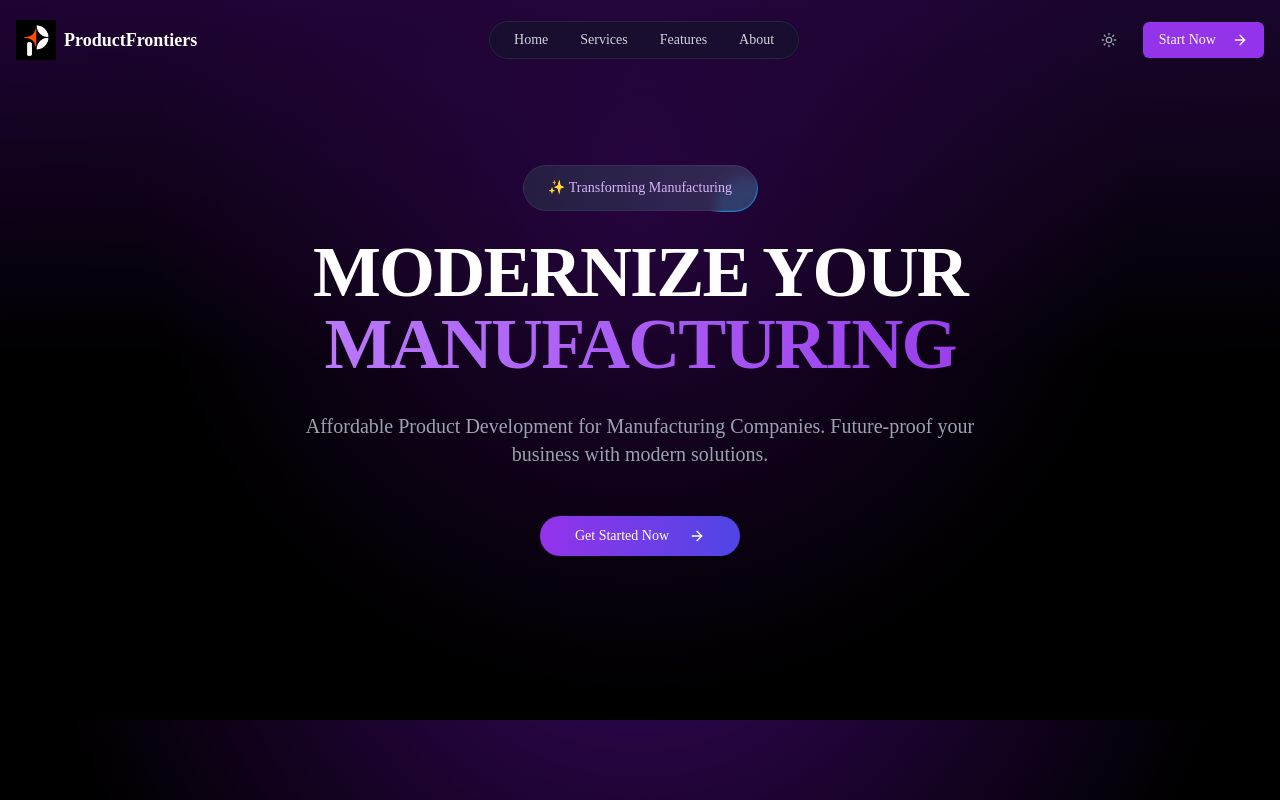
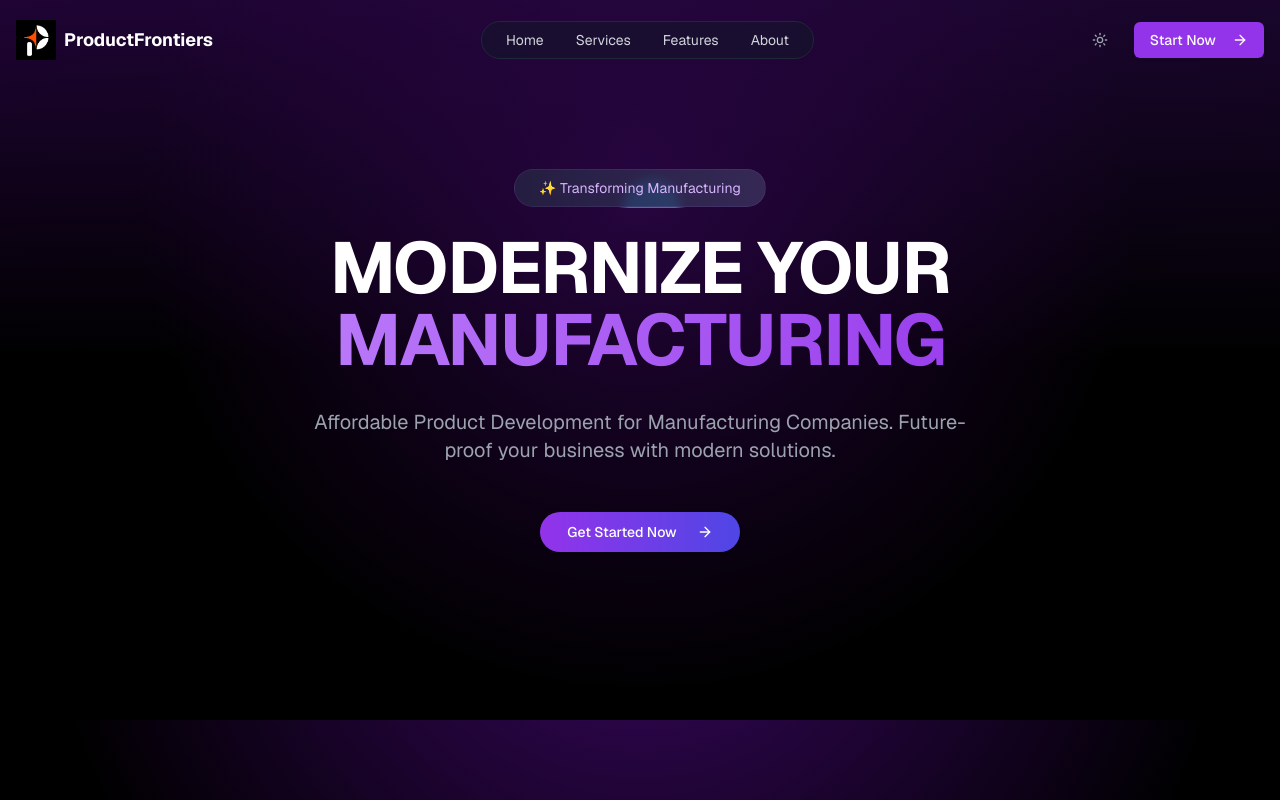
Before and after one commit to ake144/product, a Next.js app: page / in a window 1280 px wide. Shown: the top 800 px of the page. Built offline with nearby package versions, Linux system fonts and the light colour scheme.

Commit message:
fix: font config and revamps

```diff
--- a/app/layout.tsx
+++ b/app/layout.tsx
@@ -1,27 +1,13 @@
 import type { Metadata } from "next";
 import "./globals.css";
-import { Toaster } from "@/components/ui/toaster"
-import localFont from 'next/font/local';
+import { Toaster } from "@/components/ui/toaster";
 
+import { GeistSans } from "geist/font/sans";
+import { GeistMono } from "geist/font/mono";
 export const metadata: Metadata = {
   title: "Create Next App",
   description: "Generated by create next app",
 };
-
-
-
-const geistSans = localFont({
-  src: "./fonts/GeistVF.woff",
-  variable: "--font-geist-sans",
-  weight: "100 900",
-});
-
-const geistMono = localFont({
-  src: "./fonts/GeistMonoVF.woff",
-  variable: "--font-geist-mono",
-  weight: "100 900",
-});
-
 
 export default function RootLayout({
   children,
@@ -29,18 +15,11 @@ export default function RootLayout({
   children: React.ReactNode;
 }>) {
   return (
-    <html lang="en" >
-      <body
-     className={`${geistSans.variable} ${geistMono.variable} antialiased`}
-
-    >
-          <main>
-          {children}
-          </main>
-          <Toaster />
+    <html lang="en" suppressHydrationWarning>
+      <body className={`${GeistSans.className} font-geist-sans antialiased`}>
+        <main>{children}</main>
+        <Toaster />
       </body>
-
-
     </html>
   );
 }
--- a/components/hero-section.tsx
+++ b/components/hero-section.tsx
@@ -1,49 +1,41 @@
-'use client'
-
+"use client";
 
 import { motion } from "framer-motion";
 import { MovingButton } from "./ui/moving-border";
-import { Button } from "./ui/button"
+import { Button } from "./ui/button";
 import { ArrowRight } from "lucide-react";
 import { useEffect, useState } from "react";
 
-
-
 const HeroSection = () => {
-  const [isVisible, setIsVisible] = useState(false)
+  const [isVisible, setIsVisible] = useState(false);
   const FADE_DOWN_ANIMATION_VARIANTS = {
     hidden: { opacity: 0, y: -10 },
     show: { opacity: 1, y: 0, transition: { type: "spring" } },
   };
 
-
-
   useEffect(() => {
-    setIsVisible(true)
-
-  }, [])
-
+    setIsVisible(true);
+  }, []);
 
   return (
-    <section className="relative h-[calc(100vh-5rem)] flex items-center">
+    <section className="relative font-geist-sans h-[calc(100vh-5rem)] flex items-center">
       <div className="absolute inset-0 bg-gradient-to-b from-purple-950/40 via-black to-black" />
       <div className="absolute inset-0 bg-[radial-gradient(circle_500px_at_50%_200px,#2c0548,transparent)] opacity-80" />
       <div className="container mx-auto px-4 relative z-10">
-        <div className={`max-w-4xl mx-auto text-center transition-all duration-1000 transform ${isVisible ? 'translate-y-0 opacity-100' : 'translate-y-10 opacity-0'}`}>
-
+        <div
+          className={`max-w-4xl mx-auto text-center transition-all duration-1000 transform ${isVisible ? "translate-y-0 opacity-100" : "translate-y-10 opacity-0"}`}
+        >
           <MovingButton
-            containerClassName="w-auto h-1/2 mb-6 max-w-[300px] mx-auto"
+            containerClassName="w-auto h-1/4 mb-6 max-w-[300px] mx-auto"
             borderRadius="1.75rem"
-            className="text-purple-300 bg-gradient-to-r from-purple-400/10 to-purple-400/20 w-auto px-6 py-3 text-sm inline-flex items-center justify-center rounded-full backdrop-blur-sm border border-purple-400/10 hover:scale-105 transform transition-all"
+            className="text-purple-300 bg-gradient-to-r from-purple-400/10 to-purple-400/20 w-auto px-6 py-2 text-sm inline-flex items-center justify-center rounded-full backdrop-blur-sm border border-purple-400/10 hover:scale-105 transform transition-all"
           >
             ✨ Transforming Manufacturing
           </MovingButton>
 
-
-
           {/* Animated Heading */}
           <motion.h1
-            className="text-4xl md:text-6xl lg:text-7xl font-bold text-white mb-8 tracking-tight"
+            className="text-4xl md:text-6xl lg:text-7xl font-geist-sans font-bold text-white mb-8 tracking-tight"
             initial="hidden"
             animate="show"
             variants={FADE_DOWN_ANIMATION_VARIANTS}
@@ -61,7 +53,8 @@ const HeroSection = () => {
             animate="show"
             variants={FADE_DOWN_ANIMATION_VARIANTS}
           >
-            Affordable Product Development for Manufacturing Companies. Future-proof your business with modern solutions.
+            Affordable Product Development for Manufacturing Companies.
+            Future-proof your business with modern solutions.
           </motion.p>
 
           <div className="flex flex-col sm:flex-row items-center justify-center gap-4">
@@ -73,13 +66,10 @@ const HeroSection = () => {
               <ArrowRight className="ml-2 h-5 w-5 transform transition-all duration-300 ease-in-out group-hover:translate-x-2" />
             </Button>
           </div>
-
         </div>
       </div>
     </section>
+  );
+};
 
-  )
-
-}
-
-export default HeroSection
+export default HeroSection;
--- a/components/landing-page.tsx
+++ b/components/landing-page.tsx
@@ -1,67 +1,51 @@
-'use client'
+"use client";
 
-
-import HowWorks from './how-works/page'
-import ContactForm from './contact-form'
-import TestimonialsSkill from './testimonials'
-import UpgradeSection from './upgrade'
-import DesignSection from './cards'
-import HeroSection from './hero-section'
-import NavBar from './navbar'
-import FAQ from './faq'
-import Footer from './footer'
-
+import HowWorks from "./how-works/page";
+import ContactForm from "./contact-form";
+import TestimonialsSkill from "./testimonials";
+import UpgradeSection from "./upgrade";
+import DesignSection from "./cards";
+import HeroSection from "./hero-section";
+import NavBar from "./navbar";
+import FAQ from "./faq";
+import Footer from "./footer";
 
 export function LandingPage() {
-
   return (
-    <div className="min-h-screen bg-black ">
+    <div className="min-h-screen font-geist-sans bg-black ">
       <div className="relative min-h-screen bg-gradient-to-br from-purple-950 via-gray-900 to-black overflow-hidden">
         <div className="absolute inset-0 bg-[radial-gradient(circle_at_50%_120%,rgba(120,0,200,0.15),rgba(0,0,0,0.8))]" />
 
         <NavBar />
-
 
         <main className="relative">
           <HeroSection />
 
           <DesignSection />
 
-
           <UpgradeSection />
 
-
           <section className="py-24 px-4 bg-black/80 backdrop-blur-sm">
-
             <HowWorks />
           </section>
 
           <section className="pt-24 px-4 bg-black/80 backdrop-blur-sm">
             <div className="min-h-screen bg-black text-white">
-
               <TestimonialsSkill />
 
-
               <section className=" px-4 bg-gradient-to-b from-purple-900/20 to-transparent">
-
                 <ContactForm />
               </section>
             </div>
-
           </section>
-
-
-
 
           {/* FAQ Section */}
           <FAQ />
         </main>
 
-
-
         {/* Footer */}
         <Footer />
       </div>
     </div>
-  )
+  );
 }
--- a/components/ui/moving-border.tsx
+++ b/components/ui/moving-border.tsx
@@ -16,7 +16,7 @@ export function MovingButton({
   as: Component = "button",
   containerClassName,
   borderClassName,
-  duration,
+  duration = 1900,
   className,
   ...otherProps
 }: {
@@ -27,13 +27,19 @@ export function MovingButton({
   borderClassName?: string;
   duration?: number;
   className?: string;
-  [key: string]: number | string | React.ReactNode | React.ElementType | undefined | unknown;
+  [key: string]:
+    | number
+    | string
+    | React.ReactNode
+    | React.ElementType
+    | undefined
+    | unknown;
 }) {
   return (
     <Component
       className={cn(
         "bg-transparent relative text-xl  h-16 w-40 p-[1px] overflow-hidden ",
-        containerClassName
+        containerClassName,
       )}
       style={{
         borderRadius: borderRadius,
@@ -48,7 +54,7 @@ export function MovingButton({
           <div
             className={cn(
               "h-20 w-20 opacity-[0.8] bg-[radial-gradient(var(--sky-500)_40%,transparent_60%)]",
-              borderClassName
+              borderClassName,
             )}
           />
         </MovingBorder>
@@ -57,7 +63,7 @@ export function MovingButton({
       <div
         className={cn(
           "relative bg-slate-900/[0.8] border border-slate-800 backdrop-blur-xl text-white flex items-center justify-center w-full h-full text-sm antialiased",
-          className
+          className,
         )}
         style={{
           borderRadius: `calc(${borderRadius} * 0.96)`,
@@ -80,7 +86,13 @@ export const MovingBorder = ({
   duration?: number;
   rx?: string;
   ry?: string;
-  [key: string]: number | string | React.ReactNode | React.ElementType | undefined | unknown;
+  [key: string]:
+    | number
+    | string
+    | React.ReactNode
+    | React.ElementType
+    | undefined
+    | unknown;
 }) => {
   const pathRef = useRef<SVGRectElement>(null);
   const progress = useMotionValue<number>(0);
@@ -95,11 +107,11 @@ export const MovingBorder = ({
 
   const x = useTransform(
     progress,
-    (val) => pathRef.current?.getPointAtLength(val).x
+    (val) => pathRef.current?.getPointAtLength(val).x,
   );
   const y = useTransform(
     progress,
-    (val) => pathRef.current?.getPointAtLength(val).y
+    (val) => pathRef.current?.getPointAtLength(val).y,
   );
 
   const transform = useMotionTemplate`translateX(${x}px) translateY(${y}px) translateX(-50%) translateY(-50%)`;
--- a/tailwind.config.ts
+++ b/tailwind.config.ts
@@ -2,7 +2,6 @@ import type { Config } from "tailwindcss";
 const {
   default: flattenColorPalette,
 } = require("tailwindcss/lib/util/flattenColorPalette");
-
 
 const config: Config = {
   darkMode: ["class"],
@@ -14,69 +13,66 @@ const config: Config = {
   theme: {
     extend: {
       colors: {
-  			background: 'hsl(var(--background))',
-  			foreground: 'hsl(var(--foreground))',
+        background: "hsl(var(--background))",
+        foreground: "hsl(var(--foreground))",
         card: {
-  				DEFAULT: 'hsl(var(--card))',
-  				foreground: 'hsl(var(--card-foreground))'
+          DEFAULT: "hsl(var(--card))",
+          foreground: "hsl(var(--card-foreground))",
         },
         popover: {
-  				DEFAULT: 'hsl(var(--popover))',
-  				foreground: 'hsl(var(--popover-foreground))'
+          DEFAULT: "hsl(var(--popover))",
+          foreground: "hsl(var(--popover-foreground))",
         },
         primary: {
-  				DEFAULT: 'hsl(var(--primary))',
-  				foreground: 'hsl(var(--primary-foreground))'
+          DEFAULT: "hsl(var(--primary))",
+          foreground: "hsl(var(--primary-foreground))",
         },
         secondary: {
-  				DEFAULT: 'hsl(var(--secondary))',
-  				foreground: 'hsl(var(--secondary-foreground))'
+          DEFAULT: "hsl(var(--secondary))",
+          foreground: "hsl(var(--secondary-foreground))",
         },
         muted: {
-  				DEFAULT: 'hsl(var(--muted))',
-  				foreground: 'hsl(var(--muted-foreground))'
+          DEFAULT: "hsl(var(--muted))",
+          foreground: "hsl(var(--muted-foreground))",
         },
         accent: {
-  				DEFAULT: 'hsl(var(--accent))',
-  				foreground: 'hsl(var(--accent-foreground))'
+          DEFAULT: "hsl(var(--accent))",
+          foreground: "hsl(var(--accent-foreground))",
         },
         destructive: {
-  				DEFAULT: 'hsl(var(--destructive))',
-  				foreground: 'hsl(var(--destructive-foreground))'
+          DEFAULT: "hsl(var(--destructive))",
+          foreground: "hsl(var(--destructive-foreground))",
         },
-  			border: 'hsl(var(--border))',
-  			input: 'hsl(var(--input))',
-  			ring: 'hsl(var(--ring))',
+        border: "hsl(var(--border))",
+        input: "hsl(var(--input))",
+        ring: "hsl(var(--ring))",
         chart: {
-  				'1': 'hsl(var(--chart-1))',
-  				'2': 'hsl(var(--chart-2))',
-  				'3': 'hsl(var(--chart-3))',
-  				'4': 'hsl(var(--chart-4))',
-  				'5': 'hsl(var(--chart-5))'
-  			}
+          "1": "hsl(var(--chart-1))",
+          "2": "hsl(var(--chart-2))",
+          "3": "hsl(var(--chart-3))",
+          "4": "hsl(var(--chart-4))",
+          "5": "hsl(var(--chart-5))",
+        },
       },
       borderRadius: {
-  			lg: 'var(--radius)',
-  			md: 'calc(var(--radius) - 2px)',
-  			sm: 'calc(var(--radius) - 4px)'
+        lg: "var(--radius)",
+        md: "calc(var(--radius) - 2px)",
+        sm: "calc(var(--radius) - 4px)",
       },
     },
     fontFamily: {
-        sans: ['var(--font-geist-sans)'],
-        mono: ['var(--font-geist-mono)'],
+      sans: ["var(--font-geist-sans)"],
+      mono: ["var(--font-geist-mono)"],
     },
   },
-  plugins: [require("tailwindcss-animate"),
-	addVariablesForColors,
-  ],
+  plugins: [require("tailwindcss-animate"), addVariablesForColors],
 };
 export default config;
-
 
 function addVariablesForColors({ addBase, theme }: any) {
   let allColors = flattenColorPalette(theme("colors"));
   let newVars = Object.fromEntries(
-	  Object.entries(allColors).map(([key, val]) => [`--${key}`, val])
+    Object.entries(allColors).map(([key, val]) => [`--${key}`, val]),
   );
 
   addBase({
```
Also changed, not shown: 1 other file (tests, documents, lock files or other folders). Lines whose indentation alone changed are shown as unchanged.
